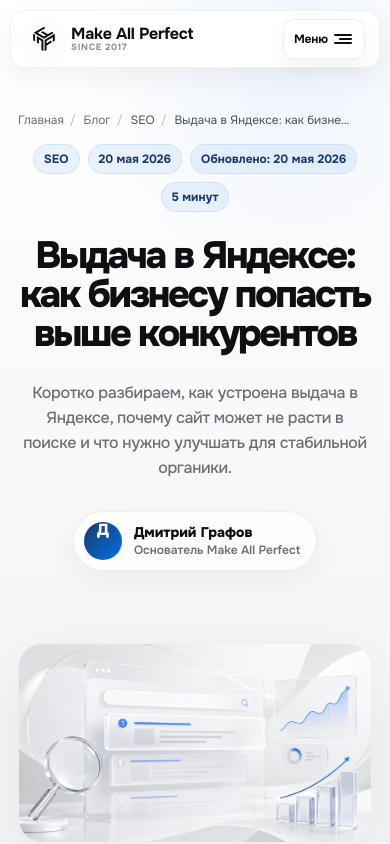
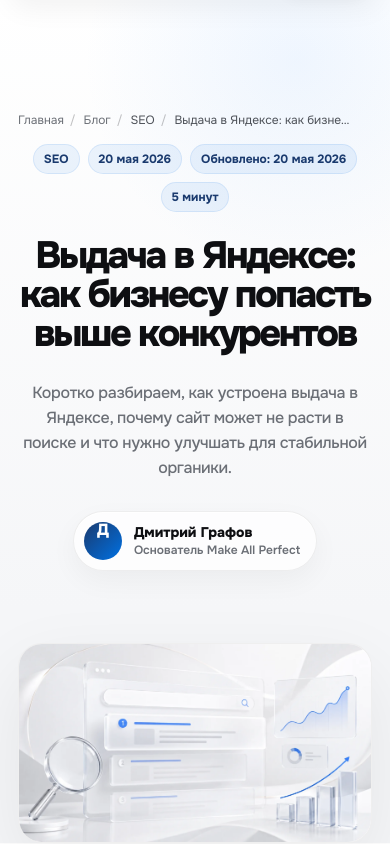
Before and after one commit to makeallperfectcompany/map2, a Next.js app: page /blog/vydacha-v-yandekse in a window 390 px wide. Shown: the top 844 px of the page. Built offline with nearby package versions, Linux system fonts and the light colour scheme.

Commit message:
fix header hide on mobile: add !important to override navIn animation

```diff
--- a/src/components/layout/Header.module.css
+++ b/src/components/layout/Header.module.css
@@ -19,6 +19,7 @@
   justify-content: space-between;
   padding: 0 22px 0 24px;
   animation: navIn .8s var(--ease) both;
+  transform: none;
 }
 @keyframes navIn {
   from { opacity: 0; transform: translateY(-12px); }
@@ -27,8 +28,8 @@
 
 /* Hide header on scroll down (mobile only) */
 .headerHidden {
-  transform: translateY(-120%);
-  transition: transform 0.4s cubic-bezier(0.25, 0.46, 0.45, 0.94);
+  transform: translateY(-120%) !important;
+  transition: transform 0.4s cubic-bezier(0.25, 0.46, 0.45, 0.94) !important;
 }
 
 @media (min-width: 1024px) {
```
